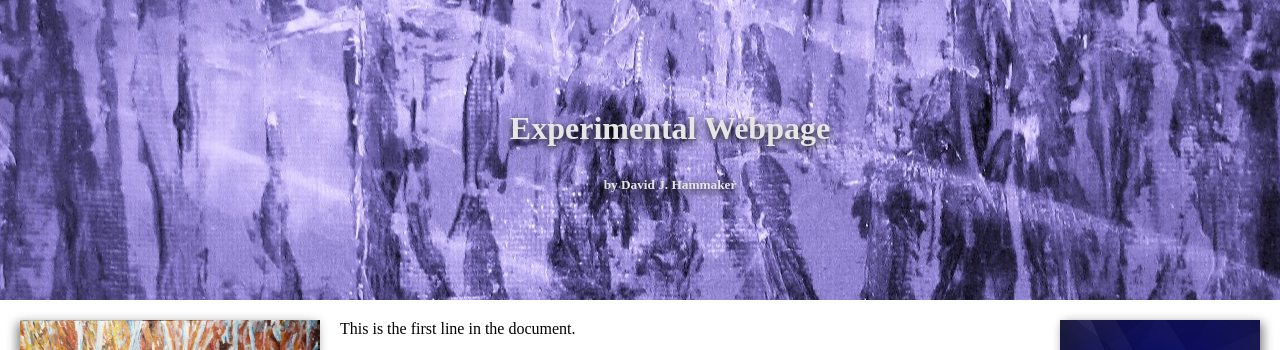
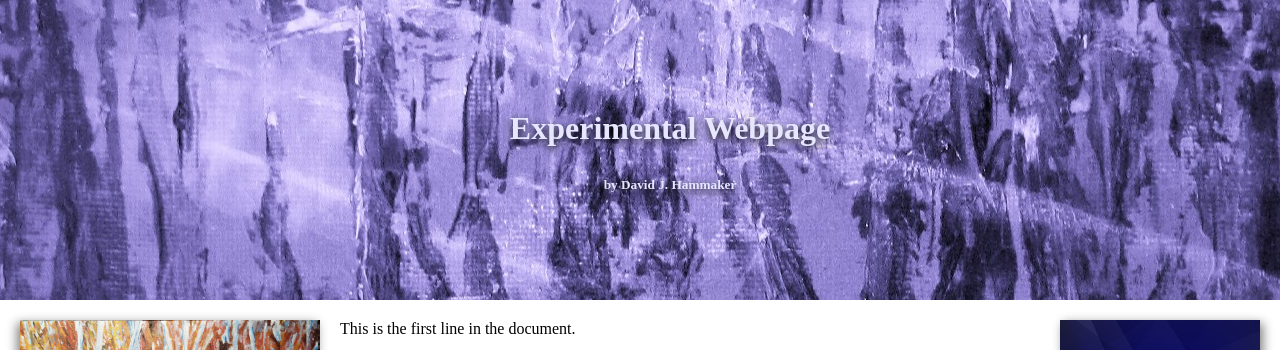
Before and after one commit to davidhammaker/Experimental_Webpage, a plain HTML site: page index.html in a window 1280 px wide. Shown: the top 350 px of the page. Drawn offline with Linux system fonts and the light colour scheme.

Commit message:
Adjust header text tint
No longer gray, but matches background tint

```diff
--- a/css/style.css
+++ b/css/style.css
@@ -8,7 +8,7 @@ header{
     height: 240px;
     margin: 0 0 20px 0;
     padding: 30px;
-    color: rgb(230,230,230);
+    color: rgb(230,230,255);
     text-shadow: 0 3px 8px black;
     background-image: url(forest_bw.jpg);
     background-position: center;
```
